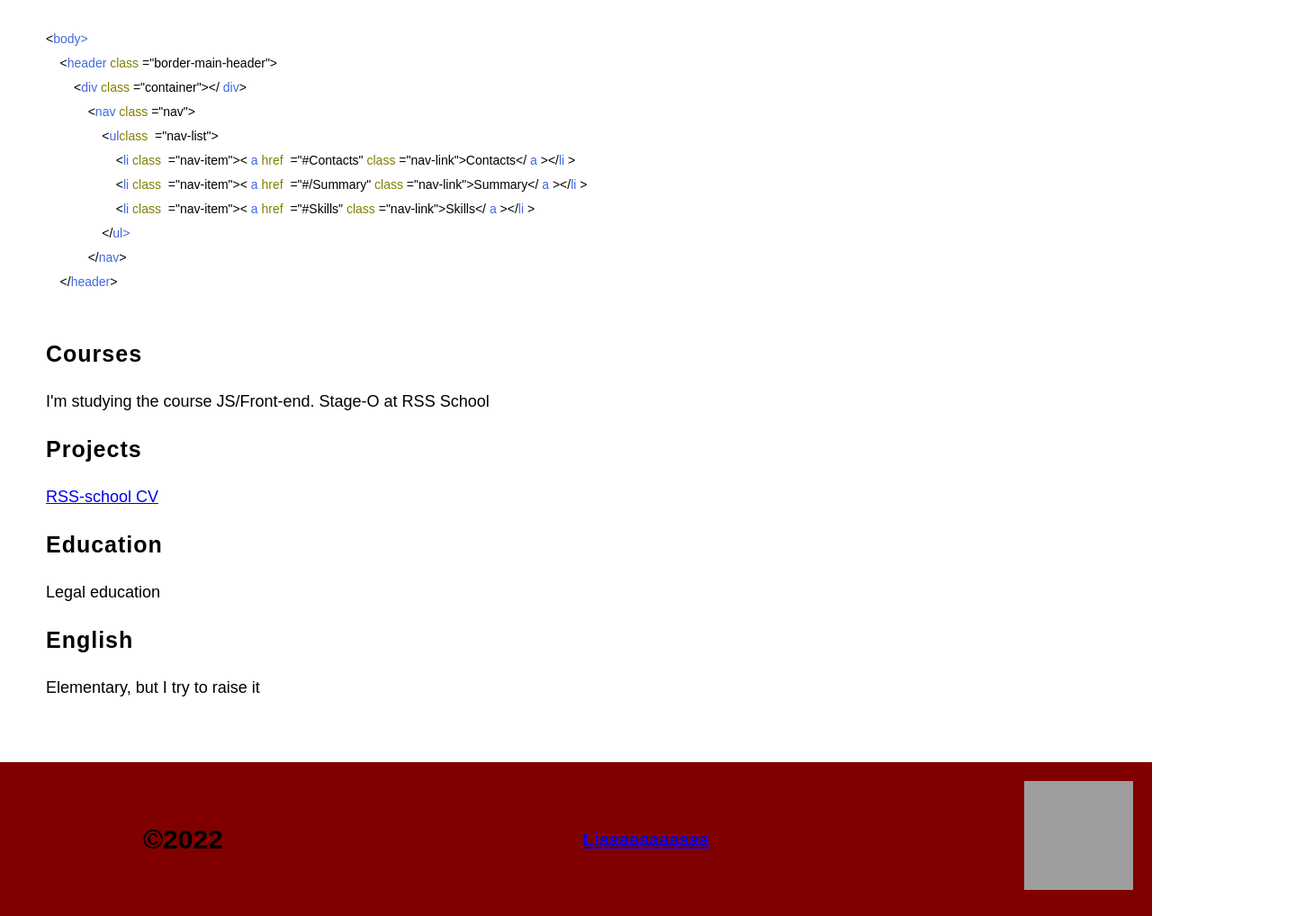
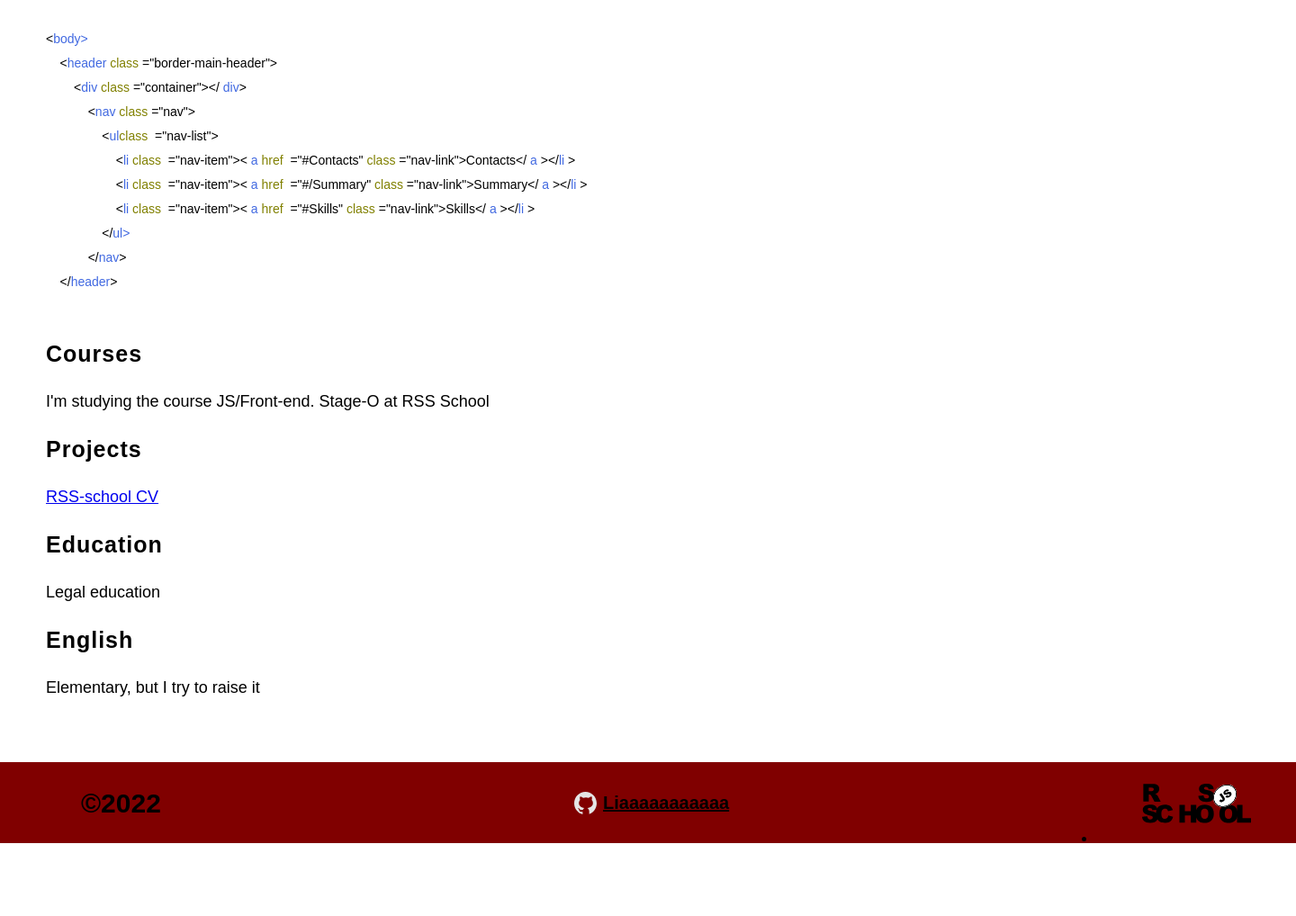
Before and after one commit to Liaaaaaaaaaaa/rsschool-cv, a plain HTML site: page index.html in a window 1280 px wide. Shown: the part 999-2017 px from the top of the page at 90% size, 1440 px wide, since content can reach past the window. After the commit the page ends 1944 px from the top, so only its background shows below. Drawn offline with Linux system fonts and the light colour scheme; grey boxes are pictures that could not be loaded; a web font is replaced by a local one.

Commit message:
fix: footer

```diff
--- a/index.html
+++ b/index.html
@@ -35,7 +35,6 @@
         <section class="section" id="profile">
             <h1 class="section-title">Profile</h1>
             <img src="./assets/img/IMG_6812.jpg" alt="photo" width="200" height="200">
-
 
             <p><strong>Lia</strong></p>
         </section>
@@ -108,13 +107,15 @@
     </main>
 
     <footer class="border-main-footer">
-        <div class="container"></div>
-                <ul class="nav-list">
+                <ul class="footer-list">
                     <li class=" footer-link"><p style="font-size: 30px;">&copy;2022</p> </li>
-                    <li  class="footer-link" ><a href="https://github.com/Liaaaaaaaaaaa" >Liaaaaaaaaaaa</a></li>
-                    <li><a href="https://rs.school/js/"><img src="https://rs.school/images/rs_school_js.svg" alt="RSS school" width="121" height="121"></a>
-                </li>
+                    <li  class="footer-link" >
+                        <div class="github-logo">
+                        <img src="./assets/img/github.svg" alt="Github-logo" />
+                        <a href="https://github.com/Liaaaaaaaaaaa" style="color: #000000;">Liaaaaaaaaaaa</a>
+                        </div></li>
+                    <li><a href="https://rs.school/js/"><img src="./assets/img/rs_school_js.svg" alt="RSS" class="footer-link" width="121" height="90"></a></li>
                 </ul>
-    </footer>
-</body>
+      </footer>
+   </body>
 </html>
--- a/style.css
+++ b/style.css
@@ -1,10 +1,22 @@
-<style>
 * {
     box-sizing: border-box
 }
 
+html {
+    scroll-behavior: smooth;
+}
+
+body {
+    width: 1440px;
+    margin: 0 auto;
+    display: flex;
+    flex-direction: column;
+    justify-content: space-between;
+    Font: normal normal normal 18px/1.5 Joan, sans-serif;
+}
+
 .border-main-header {
-    background-color: #800000;
+    position: relative;
     background-color: #800000;
     letter-spacing: 2px;
 }
@@ -16,22 +28,13 @@
 }
 
 .border-main-footer {
-    border: 1px solid #800000;
+    display: flex;
+    justify-content: space-between;
+    height: 90px;
     background-color: #800000;
-    max-width: 1440px;
-    padding: 0 20px;
+    width: 1440px;
 }
 
-body {
-    min-height: 100vh;
-    margin: 0px;
-    padding: 0px;
-    display: flex;
-    flex-direction: column;
-    justify-content: space-between;
-    Font:normal normal normal 18px/1.5 Joan, sans-serif;
-    color:black;
-}
 .link {
     text-decoration: none;
     color: white;
@@ -42,70 +45,93 @@ body {
     color: #C0C0C0;
 
 }
+
 .container {
     max-width: 1440px;
     margin: 0 auto;
 }
-.main-cont{
-    display:flex;
-    flex-wrap:wrap;
+
+.main-cont {
+    display: flex;
+    flex-wrap: wrap;
 }
+
 .nav-list {
     display: flex;
     justify-content: flex-end;
-    align-items:center;
+    align-items: center;
     list-style: none;
     font-size: 20px;
 }
+
 .nav-link {
     padding: 0 20px;
-    line-height:50px;
+    line-height: 50px;
     transition: .3s;
     color: white;
     Font-variant: small-caps;
     Font-weight: 700;
 }
+
+.footer-list {
+    width: 1440px;
+    display: flex;
+    justify-content: space-between;
+    align-items: center;
+}
+
 .footer-link {
-    padding: 0 350px 0 50px;
+    margin: 0 50px;
     transition: .3s;
     Font-weight: 700;
+    font-size: 20px;
     display: flex;
+}
+
+.github-logo {
+    display: flex;
+    justify-content: space-around;
+    align-items: center;
+    width: 180px;
+    height: 90px;
 
 }
+
 .section {
-    width:50%;
+    width: 50%;
 }
+
 .section-item a {
     color: white;
-    text-decoration:none;
+    text-decoration: none;
     transition: color 0.5s;
 }
+
 .section-item a:hover {
     color: #C0C0C0;
 }
 
 .section-title {
-    Font:normal normal bold 25px/1.5 Joan, sans-serif;
+    Font: normal normal bold 25px/1.5 Joan, sans-serif;
     letter-spacing: 1px;
-    color:black;
-}
-.code-example {
-    font: 14px/1.5 Arial,sans-serif;
     color: black;
 }
+
+.code-example {
+    font: 14px/1.5 Arial, sans-serif;
+    color: black;
+}
+
 .code-color1 {
-    color:#4169E1;
+    color: #4169E1;
 }
+
 .code-color2 {
     color: #808000;
 }
 
-@media (max-width:768px){
-.section{
-    width:100%;
+@media (max-width:768px) {
+    .section {
+        width: 100%;
+    }
 }
-}
-html{
-    scroll-behavior: smooth;
-}
-</style>
```
Also changed, not shown: assets/img/github.png (added), assets/img/github.svg (added), assets/img/rs_school_js.svg (added).
